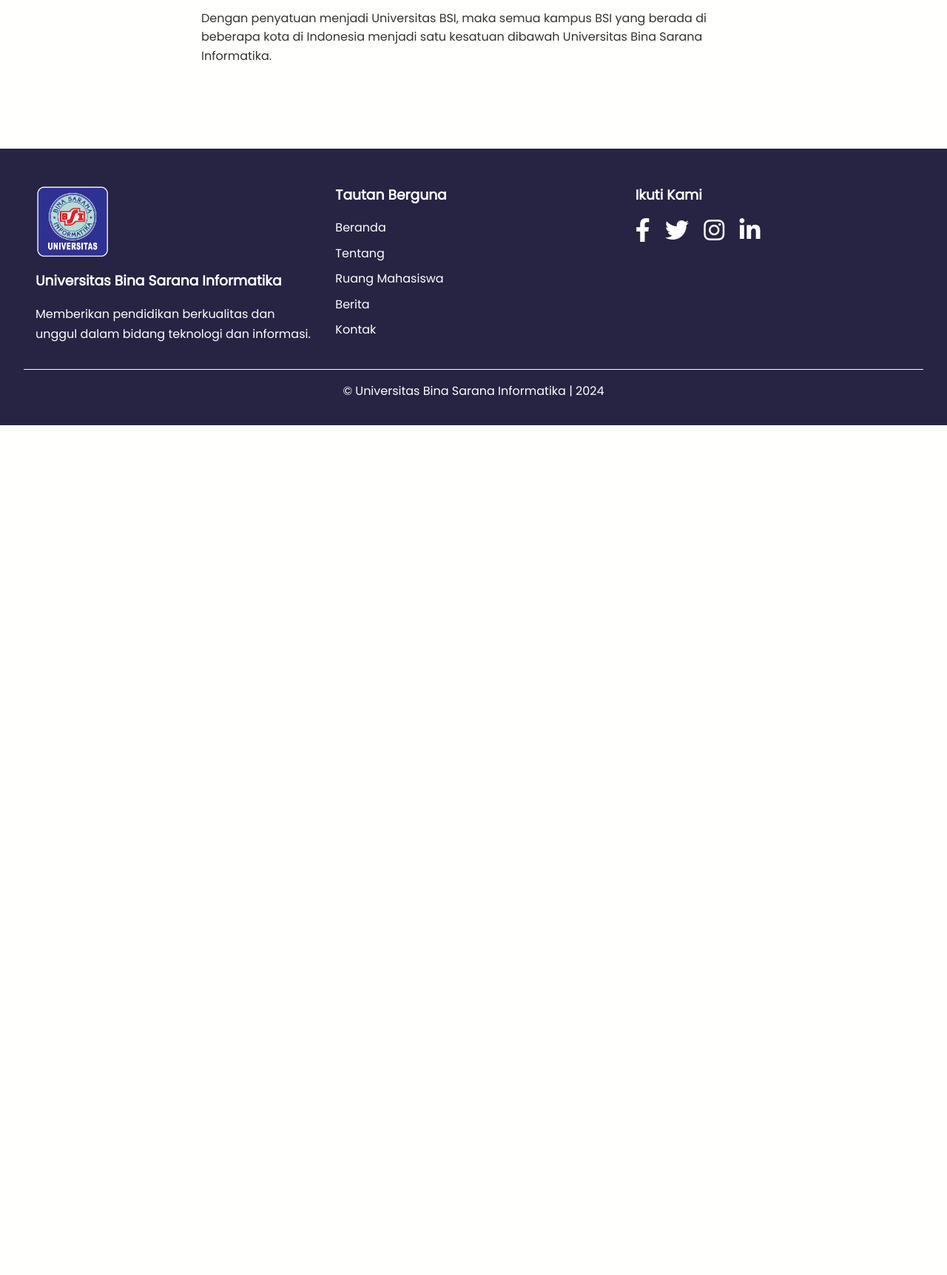
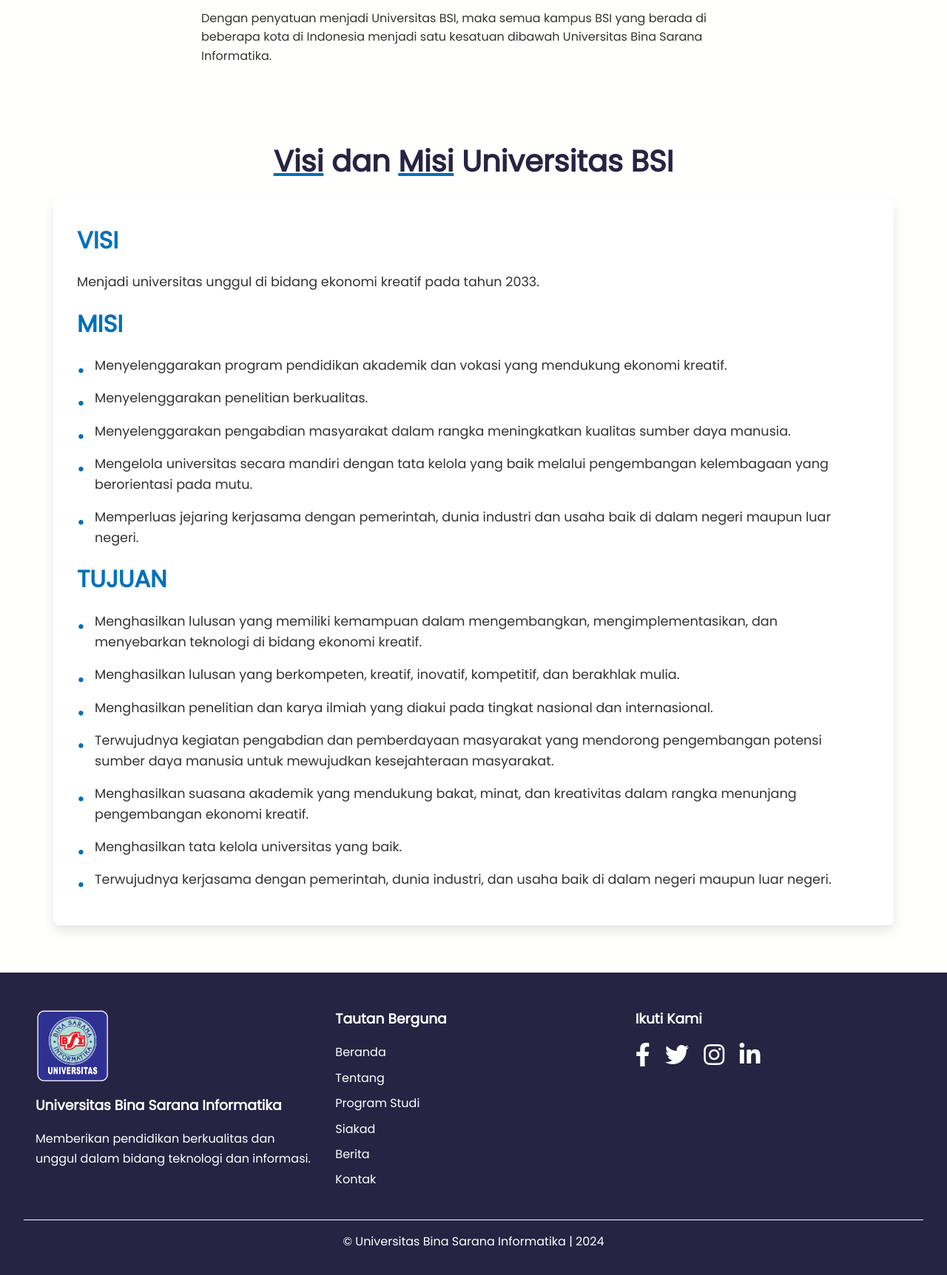
Before and after one commit to itskyana/webprogrammingi, a PHP site: page /tentang.html in a window 1280 px wide. Shown: the part 1017-2741 px from the top of the page at 74% size. Before the commit the page ends 1592 px from the top, so only its background shows below. Run offline with PHP 8.4, Linux system fonts and the light colour scheme.

Commit message:
Add visi misi and Adjust display

```diff
--- a/assets/css/index.css
+++ b/assets/css/index.css
@@ -449,7 +449,7 @@
 
 /* About Us Section */
 .about-us {
-    padding: 4rem 2rem;
+    padding: 4rem 2rem 0 2rem;
     /* background-color: #f9f9f9; */
     border-radius: 1rem;
     /* box-shadow: 0 0.5rem 1rem rgba(0, 0, 0, 0.1); */
@@ -504,6 +504,84 @@
         font-size: 0.9em;
     }
 }
+
+/* Section Visi dan Misi */
+
+.vision-mission-section {
+    padding: 4rem 2rem;
+    max-width: 1200px;
+    margin: 0 auto;
+}
+
+.section-title h1 {
+    font-style: normal;
+    font-size: 2.5em;
+    font-weight: bold;
+    color: #272343;
+    margin-bottom: 1rem;
+    text-align: center;
+}
+
+.section-content {
+    background-color: #fff;
+    border-radius: 0.5rem;
+    box-shadow: 0 0.5rem 1rem rgba(0, 0, 0, 0.1);
+    padding: 2rem;
+}
+
+.section-content h2 {
+    font-size: 2em;
+    color: #0170B9;
+    margin-bottom: 1rem;
+}
+
+.section-content p {
+    font-size: 1.1em;
+    color: #333;
+    line-height: 1.6;
+    margin-bottom: 1rem;
+}
+
+.section-content ul {
+    list-style: none;
+    padding: 0;
+}
+
+.section-content ul li {
+    font-size: 1.1em;
+    color: #333;
+    line-height: 1.6;
+    margin-bottom: 1rem;
+    position: relative;
+    padding-left: 1.5rem;
+}
+
+.section-content ul li:before {
+    content: "•";
+    position: absolute;
+    left: 0;
+    color: #0170B9;
+    font-size: 1.5em;
+}
+
+@media (max-width: 768px) {
+    .section-content {
+        padding: 1rem;
+    }
+
+    .section-title h1 {
+        font-size: 2em;
+    }
+
+    .section-content h2 {
+        font-size: 1.5em;
+    }
+
+    .section-content p, .section-content ul li {
+        font-size: 1em;
+    }
+}
+/* End Section Visi dan Misi */
 
 /* Kontak Kami Section */
 .contact-us {
@@ -728,7 +806,7 @@
 }
 
 .footer-section ul li a:hover {
-    color: #272343;
+    color: #0170B9;
 }
 
 .footer-logo {
--- a/tentang.html
+++ b/tentang.html
@@ -61,6 +61,36 @@
             </div>
         </section>
         <!-- End Section Tentang Universitas BSI -->
+
+        <!-- Section Visi dan Misi -->
+    <section class="vision-mission-section">
+        <div class="section-title">
+            <h1><span style="text-decoration: underline; text-decoration-color: #0170B9; color: #272343;">Visi</span> dan <span style="text-decoration: underline; text-decoration-color: #0170B9; color: #272343;">Misi</span> Universitas BSI</h1>
+        </div>
+        <div class="section-content">
+            <h2>VISI</h2>
+            <p>Menjadi universitas unggul di bidang ekonomi kreatif pada tahun 2033.</p>
+            <h2>MISI</h2>
+            <ul>
+                <li>Menyelenggarakan program pendidikan akademik dan vokasi yang mendukung ekonomi kreatif.</li>
+                <li>Menyelenggarakan penelitian berkualitas.</li>
+                <li>Menyelenggarakan pengabdian masyarakat dalam rangka meningkatkan kualitas sumber daya manusia.</li>
+                <li>Mengelola universitas secara mandiri dengan tata kelola yang baik melalui pengembangan kelembagaan yang berorientasi pada mutu.</li>
+                <li>Memperluas jejaring kerjasama dengan pemerintah, dunia industri dan usaha baik di dalam negeri maupun luar negeri.</li>
+            </ul>
+            <h2>TUJUAN</h2>
+            <ul>
+                <li>Menghasilkan lulusan yang memiliki kemampuan dalam mengembangkan, mengimplementasikan, dan menyebarkan teknologi di bidang ekonomi kreatif.</li>
+                <li>Menghasilkan lulusan yang berkompeten, kreatif, inovatif, kompetitif, dan berakhlak mulia.</li>
+                <li>Menghasilkan penelitian dan karya ilmiah yang diakui pada tingkat nasional dan internasional.</li>
+                <li>Terwujudnya kegiatan pengabdian dan pemberdayaan masyarakat yang mendorong pengembangan potensi sumber daya manusia untuk mewujudkan kesejahteraan masyarakat.</li>
+                <li>Menghasilkan suasana akademik yang mendukung bakat, minat, dan kreativitas dalam rangka menunjang pengembangan ekonomi kreatif.</li>
+                <li>Menghasilkan tata kelola universitas yang baik.</li>
+                <li>Terwujudnya kerjasama dengan pemerintah, dunia industri, dan usaha baik di dalam negeri maupun luar negeri.</li>
+            </ul>
+        </div>
+    </section>
+    <!-- End Section Visi dan Misi -->
     </main>
 
     <!-- Footer -->
@@ -75,10 +105,11 @@
                 <h3>Tautan Berguna</h3>
                 <ul>
                     <li><a href="index.html">Beranda</a></li>
-                    <li><a href="profile.html">Tentang</a></li>
-                    <li><a href="http://students.bsi.ac.id/mahasiswa/login_akd.aspx">Ruang Mahasiswa</a></li>
+                    <li><a href="tentang.html">Tentang</a></li>
+                    <li><a href="program_studi.html">Program Studi</a></li>
+                    <li><a href="http://students.bsi.ac.id/mahasiswa/login_akd.aspx">Siakad</a></li>
                     <li><a href="https://news.bsi.ac.id/">Berita</a></li>
-                    <li><a href="https://www.bsi.ac.id/ubsi/kontak-kami.ajax">Kontak</a></li>
+                    <li><a href="kontak.html">Kontak</a></li>
                 </ul>
             </div>
             <div class="footer-section social">
```
Also changed, not shown: index.html (+4 -3 lines), kontak.html (+18 -17 lines), program_studi.html (+8 -11 lines).
